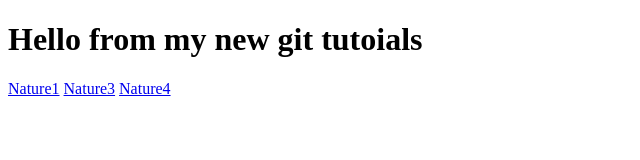
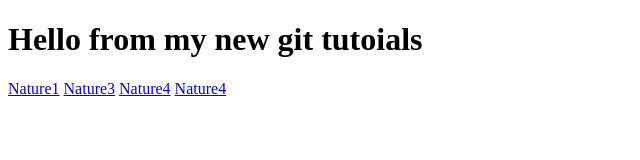
Before and after one commit to branjoy/MyFirstApp, a plain HTML site: page index.html in a window 1280 px wide. Shown: the full height of the page, 0-640 px from the left. Drawn offline with Linux system fonts and the light colour scheme.

Commit message:
Added new Images

```diff
--- a/index.html
+++ b/index.html
@@ -14,6 +14,8 @@
         <a href="assets/Nature1.jpg">Nature1</a>
         <a href="assets/Nature3.jpg">Nature3</a>
         <a href="assets/Nature4.jpg">Nature4</a>
+        <a href="assets/Nature4.jpg">Nature4</a>
+
     </div>
 </body>
 
```
